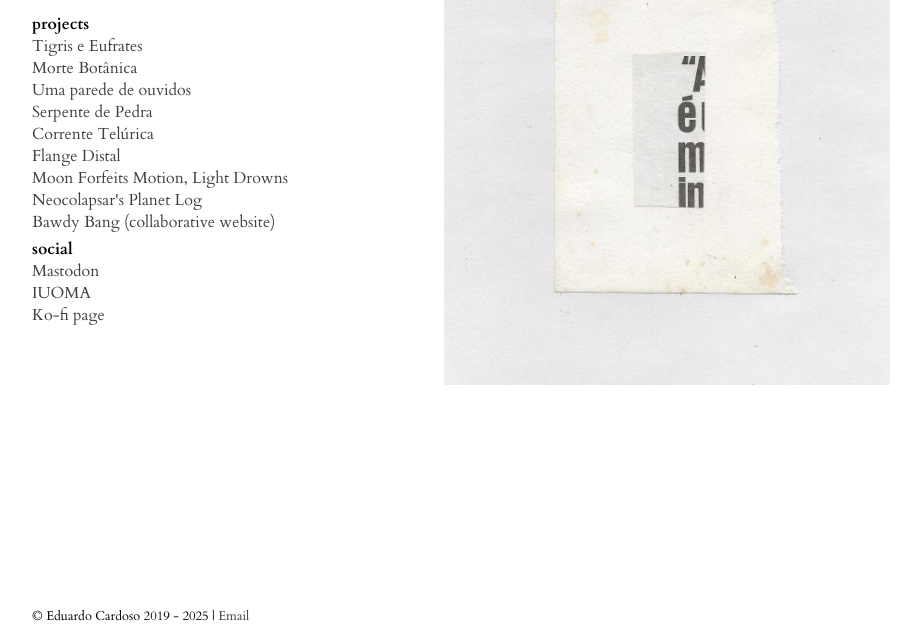
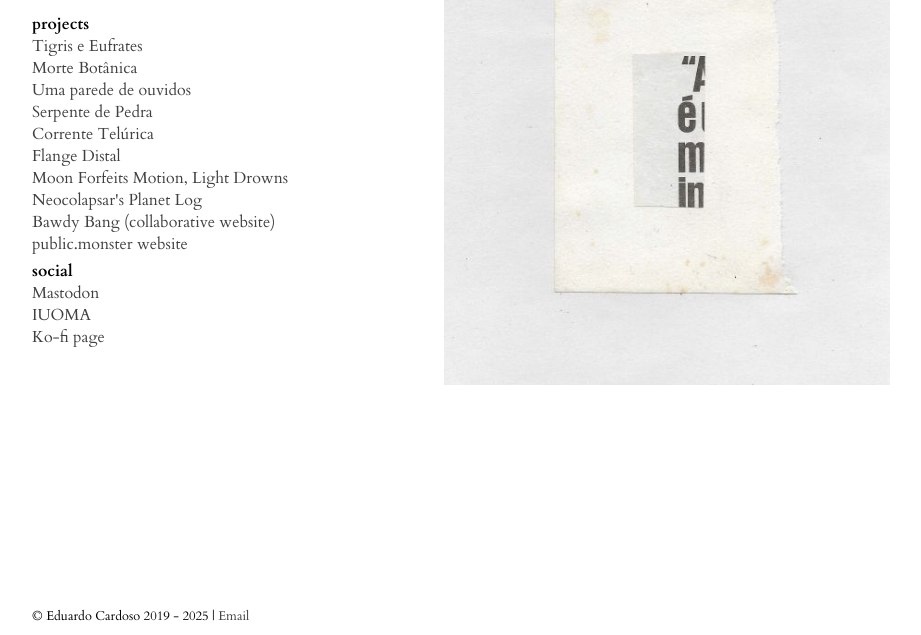
Before and after one commit to hypnonauta/neocities-ecardoso, a plain HTML site: page index.html in a window 1280 px wide. Shown: the part 165-800 px from the top of the page, without its empty margins (18-939 px from the left). Drawn offline with Linux system fonts and the light colour scheme.

Commit message:
Add public.monster link

```diff
--- a/index.html
+++ b/index.html
@@ -37,6 +37,7 @@
             <li><a href="https://moonforfeitsmotion.blogspot.com/">Moon Forfeits Motion, Light Drowns</a></li>
             <li><a href="https://hypnonauta.github.io/nplanetlog/">Neocolapsar's Planet Log</a></li>
             <li><a href="https://bawdybang.neocities.org/">Bawdy Bang (collaborative website)</a></li>
+            <li><a href="https://public.monster/~neocolapsar/">public.monster website</a></li>
             <li id="social"><h4>social</h4></li>
             <li><a rel="me" href="https://sunny.garden/@neocolapsar">Mastodon</a></li>
             <li><a href="http://iuoma-network.ning.com/profile/EduardoCardoso">IUOMA</a></li>
```
